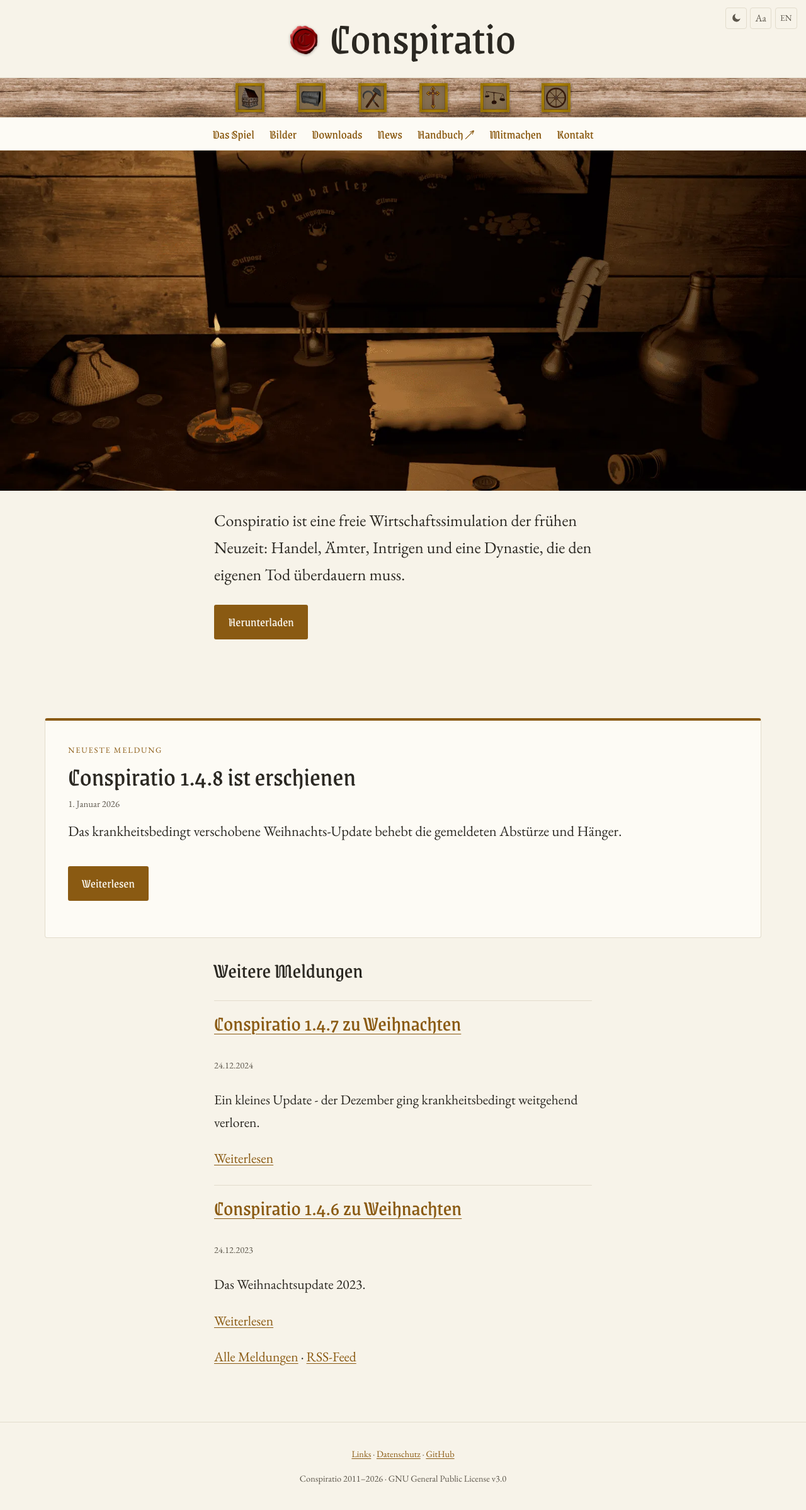
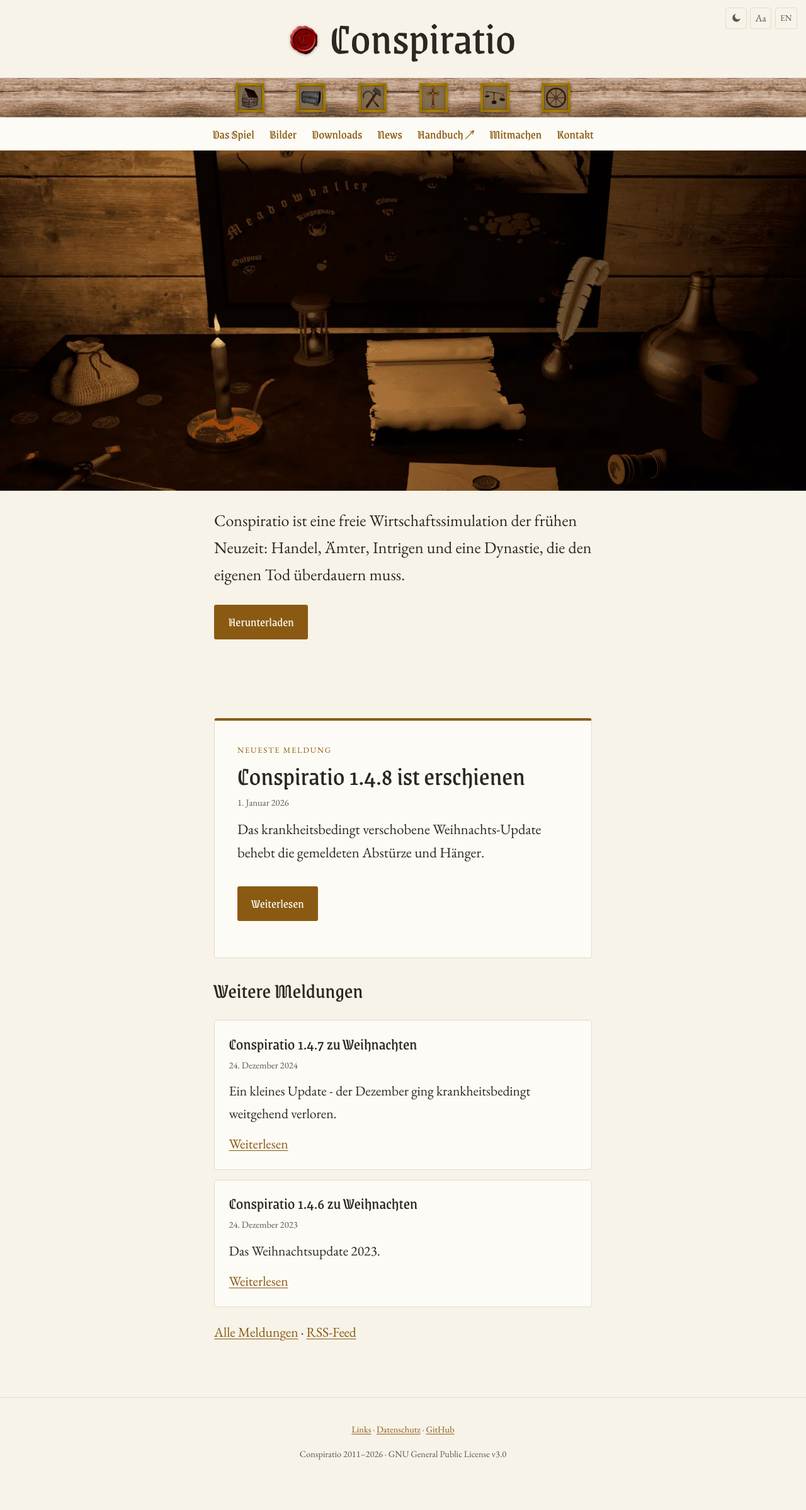
Before and after one commit to Conspiratio/conspiratio.github.io, a Jekyll site: the page built from index.html, in a window 1280 px wide. Shown: the whole page at 63% size. Built offline with Jekyll 4.4.1, drawn with Linux system fonts in a browser that asks for light colours; after the commit the page ends 2358 px from its top, so only the background shows below that.

Commit message:
Meldungskarten auf Textbreite, das Muster auch für die übrigen Meldungen
Die hervorgehobene Karte stand auf Tafelbreite und war damit breiter als alles
andere auf der Startseite. Jetzt fluchten Vorspann, beide Karten und die
Überschrift auf denselben Kanten (nachgemessen: alle vier bei 412 und 1172 px).

Die übrigen Meldungen bekommen dieselbe Karte, nur leiser: ohne Akzentstreifen,
ohne Knopf, kleinere Zeile, beim Überfahren färbt sich der Rahmen. Das gilt
auch im Archiv unter /news/, wo bisher nur eine Trennlinie stand.

Die Anrisse tragen jetzt h3 statt h2. Darüber steht auf der Startseite "Weitere
Meldungen" und im Archiv die Jahreszahl - beides h2; die Meldung ist dem
untergeordnet, und die Gliederung stimmt damit für Screenreader.

Auch die Anrisse schreiben ihr Datum ausgeschrieben ("24. Dezember 2024") statt
numerisch - dieselbe Form wie auf der hervorgehobenen Karte.

Co-Authored-By: Claude Opus 5 <noreply@anthropic.com>

```diff
--- a/_includes/news-anriss.html
+++ b/_includes/news-anriss.html
@@ -1,6 +1,15 @@
+{%- comment -%}
+Ein Meldungsanriss als ruhige Karte - dieselbe Form wie die hervorgehobene
+Meldung der Startseite, aber ohne Akzentstreifen und ohne Knopf.
+
+h3, nicht h2: Auf der Startseite steht darüber "Weitere Meldungen", im Archiv
+die Jahreszahl - beides h2. Die Meldung ist diesen untergeordnet.
+{%- endcomment -%}
 <article class="news-anriss">
-  <h2><a href="{{ include.meldung.url }}">{{ include.meldung.title }}</a></h2>
-  <p><time datetime="{{ include.meldung.date | date_to_xmlschema }}">{{ include.meldung.date | date: "%d.%m.%Y" }}</time></p>
-  <p>{{ include.meldung.excerpt | strip_html | strip_newlines | truncate: 280 }}</p>
-  <p><a href="{{ include.meldung.url }}">Weiterlesen</a></p>
+  <h3><a href="{{ include.meldung.url }}">{{ include.meldung.title }}</a></h3>
+  <p class="news-datum">
+    <time datetime="{{ include.meldung.date | date_to_xmlschema }}">{% include datum-lang.html datum=include.meldung.date %}</time>
+  </p>
+  <p class="news-text">{{ include.meldung.excerpt | strip_html | strip_newlines | truncate: 280 }}</p>
+  <p class="news-mehr"><a href="{{ include.meldung.url }}">Weiterlesen</a></p>
 </article>
--- a/assets/css/conspiratio.css
+++ b/assets/css/conspiratio.css
@@ -245,16 +245,30 @@ img { max-width: 100%; height: auto; }
 .galerie figure { margin: 0; }
 .galerie figcaption { font-size: 0.9rem; color: var(--schrift-leise); }
 
-/* Die neueste Meldung als abgesetzte Karte - der Blickfang der Startseite.
-   Der Akzentstreifen oben traegt die Aufmerksamkeit, ohne dass die Karte eine
-   eigene Farbe braeuchte, die in einem der beiden Themen schief laege. */
-.neuigkeit { max-width: var(--tafelbreite); margin: 2.5rem auto 0; padding: 0 1.25rem; }
-.neuigkeit-karte {
-  display: grid; gap: 0.45rem;
+/* ---------- Meldungen ----------
+   Zwei Karten derselben Form: Die neueste Meldung traegt einen Akzentstreifen
+   und einen Knopf, alle uebrigen dieselbe Karte in ruhig. Beide stehen auf
+   Textbreite, damit die Kanten mit dem uebrigen Inhalt fluchten. */
+.neuigkeit { max-width: var(--spaltenbreite); margin: 2.5rem auto 0; padding: 0 1.25rem; }
+
+.neuigkeit-karte, .news-anriss {
+  display: grid; gap: 0.4rem;
   background: var(--grund-erhoben);
   border: 1px solid var(--linie);
+  border-radius: 4px;
+}
+.neuigkeit-karte h2, .news-anriss h3 { margin: 0; }
+.neuigkeit-karte h2 a, .news-anriss h3 a { color: var(--schrift); text-decoration: none; }
+.neuigkeit-karte h2 a:hover, .news-anriss h3 a:hover {
+  color: var(--akzent); text-decoration: underline;
+}
+.neuigkeit-datum, .news-datum { margin: 0; color: var(--schrift-leise); font-size: 0.92rem; }
+.neuigkeit-text, .news-text { margin: 0.3rem 0 0.4rem; }
+.news-mehr { margin: 0; }
+
+/* Die hervorgehobene: Akzentstreifen, mehr Luft, groessere Zeile. */
+.neuigkeit-karte {
   border-top: 4px solid var(--akzent);
-  border-radius: 4px;
   padding: clamp(1.25rem, 3vw, 2.25rem);
 }
 .neuigkeit-marke {
@@ -263,15 +277,16 @@ img { max-width: 100%; height: auto; }
   font-size: 0.8rem; letter-spacing: 0.14em; text-transform: uppercase;
   color: var(--akzent);
 }
-.neuigkeit-karte h2 { margin: 0; font-size: clamp(1.6rem, 1.1rem + 2vw, 2.6rem); }
-.neuigkeit-karte h2 a { color: var(--schrift); text-decoration: none; }
-.neuigkeit-karte h2 a:hover { color: var(--akzent); text-decoration: underline; }
-.neuigkeit-datum { margin: 0; color: var(--schrift-leise); font-size: 0.92rem; }
-.neuigkeit-text { margin: 0.35rem 0 0.5rem; font-size: 1.05em; }
+.neuigkeit-karte h2 { font-size: clamp(1.6rem, 1.1rem + 2vw, 2.6rem); }
+.neuigkeit-text { font-size: 1.05em; }
 
-.news-anriss { border-top: 1px solid var(--linie); padding-top: 1rem; margin-top: 1.5rem; }
-.news-anriss h2 { margin-top: 0; }
-.news-anriss time { color: var(--schrift-leise); font-size: 0.9rem; }
+/* Die uebrigen: dieselbe Karte, nur leiser. */
+.news-anriss {
+  padding: clamp(1rem, 2vw, 1.4rem);
+  margin-top: 1rem;
+}
+.news-anriss h3 { font-size: clamp(1.2rem, 1rem + 0.8vw, 1.6rem); }
+.news-anriss:hover { border-color: var(--akzent); }
 
 .hinweis {
   background: var(--grund-erhoben); border-left: 3px solid var(--akzent);
```
